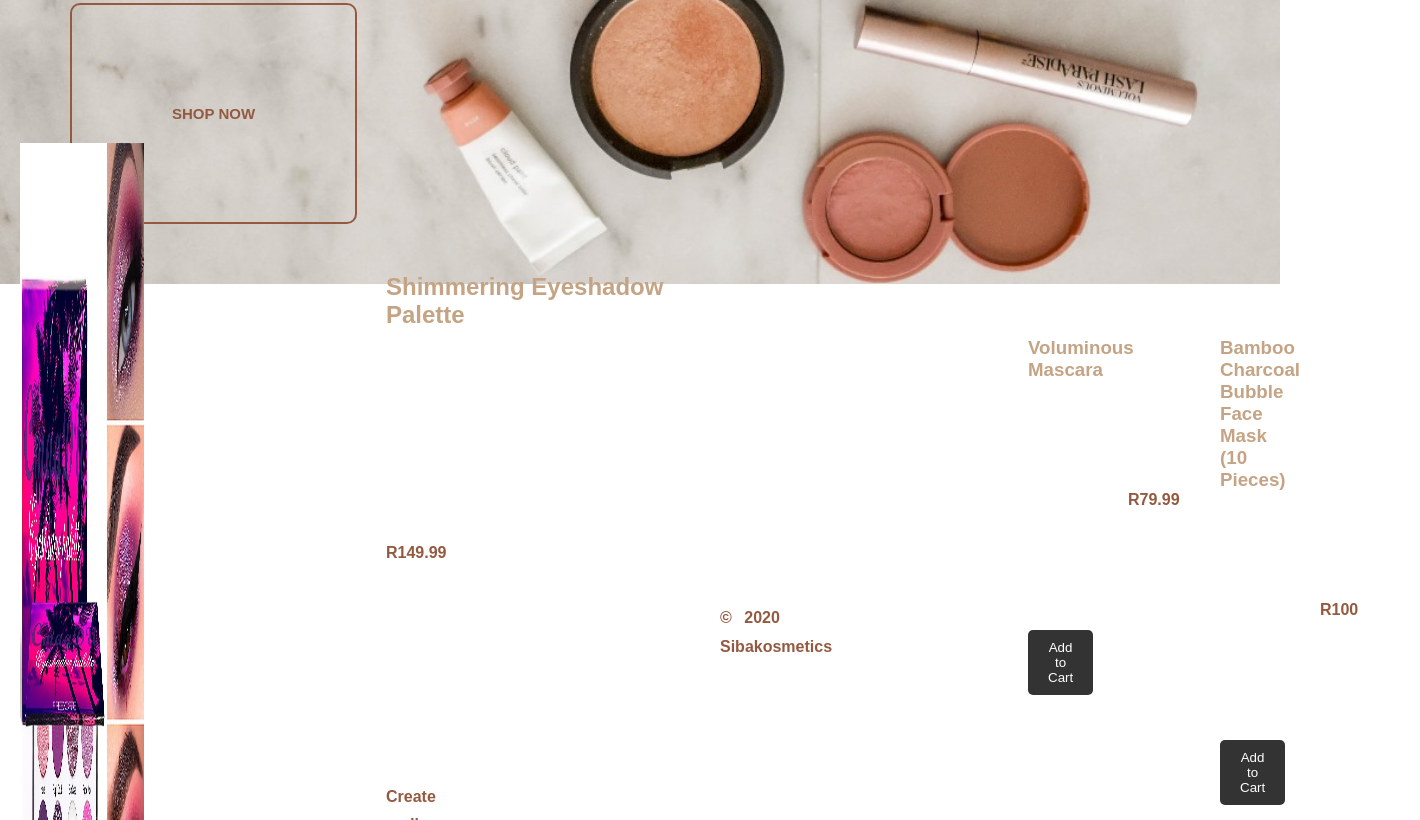
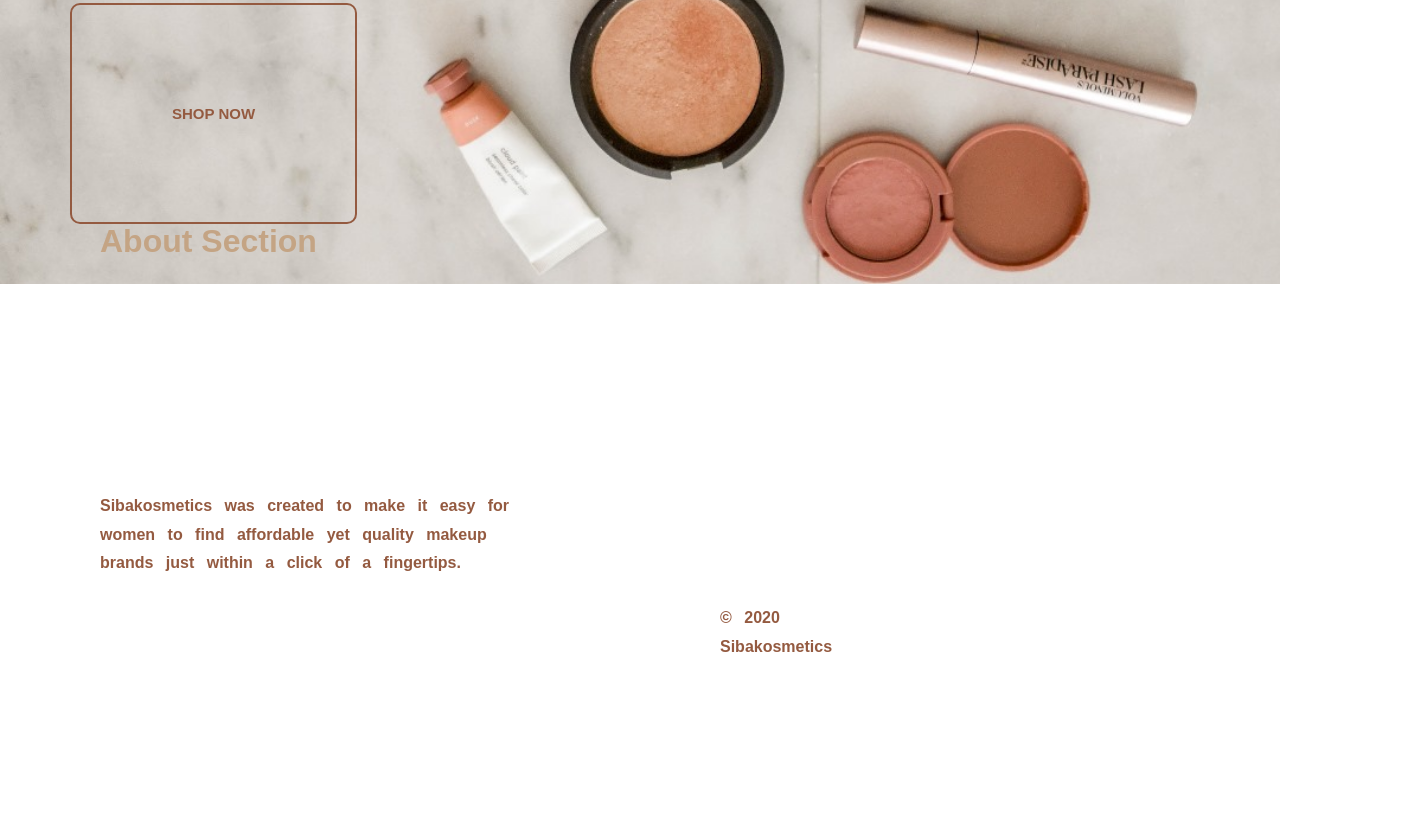
Before and after one commit to Ash-beca/Ash-beca.github.io, a plain HTML site: page index.html in a window 1280 px wide. Shown: the part 580-1400 px from the top of the page, 1420 px wide, since content can reach past the window. After the commit the page ends 1378 px from the top, so only its background shows below. Drawn offline with Linux system fonts and the light colour scheme.

Commit message:
Initial commit

```diff
--- a/index.html
+++ b/index.html
@@ -28,27 +28,11 @@
     </section>
   </section>
 
-  <!-------- product Section -------->
-  <section class="product-detail">
-    <img src="img/eyeshadow.jpg" alt="Shimmering Eyeshadow Palette">
-    <div class="info">
-      <h1>Shimmering Eyeshadow Palette</h1>
-      <p>R149.99</p>
-      <p>Create endless eye looks with this palette of 12 highly pigmented, blendable shades.</p>
-      <button>Add to Cart</button>
-    </div>
-    <div class="product-card">
-      <img src="img/mascara.jpg" alt="product 2">
-      <h3>Voluminous Mascara</h3>
-      <p>R79.99</p>
-      <button>Add to Cart</button>
-    </div>
-    <div class="product-card">
-      <img src="img/pore.jpg" alt="product 3">
-      <h3>Bamboo Charcoal Bubble Face Mask (10 Pieces)</h3>
-      <p>R100</p>
-      <button>Add to Cart</button>
-    </div>
+  <!--------- About Section----------->
+
+<section class="about">
+  <h1>About Section</h1>
+  <p>Sibakosmetics was created to make it easy for women to find affordable yet quality makeup brands just within a click of a fingertips.</p>
   </section>
   </main>
   <footer>
```
